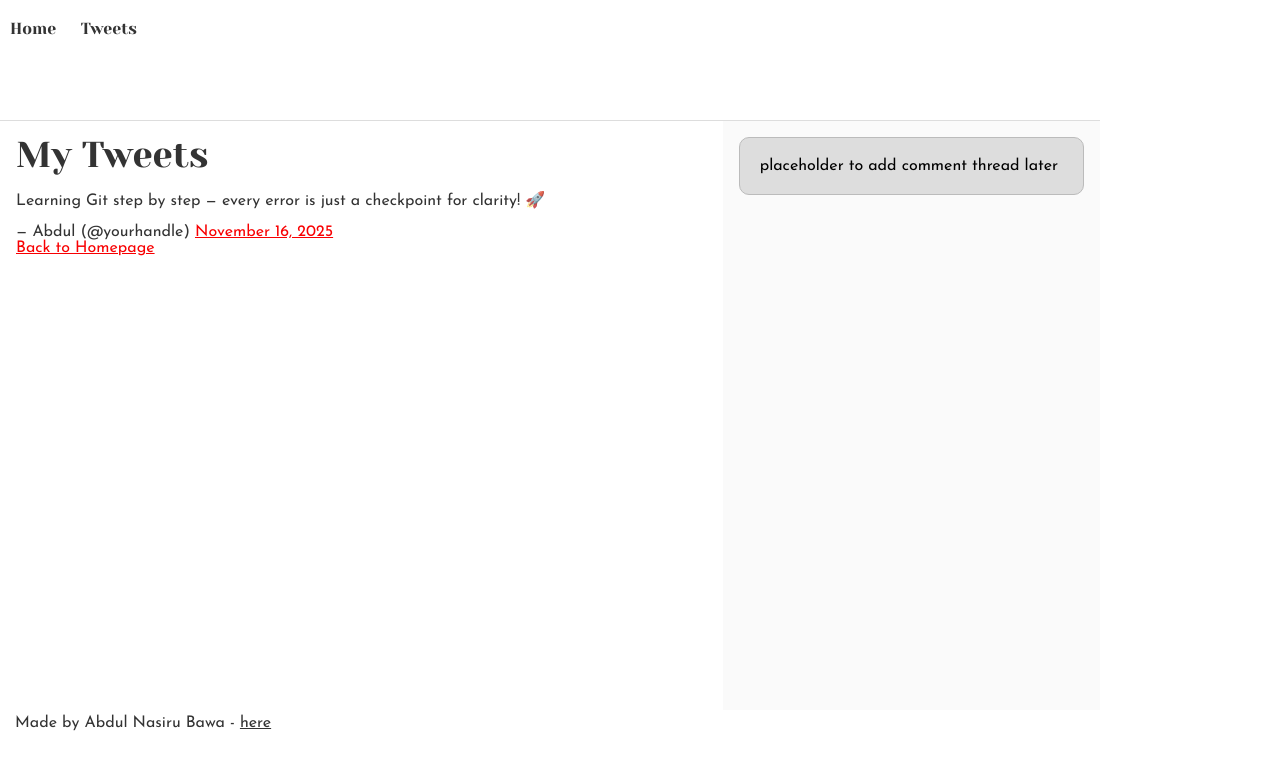
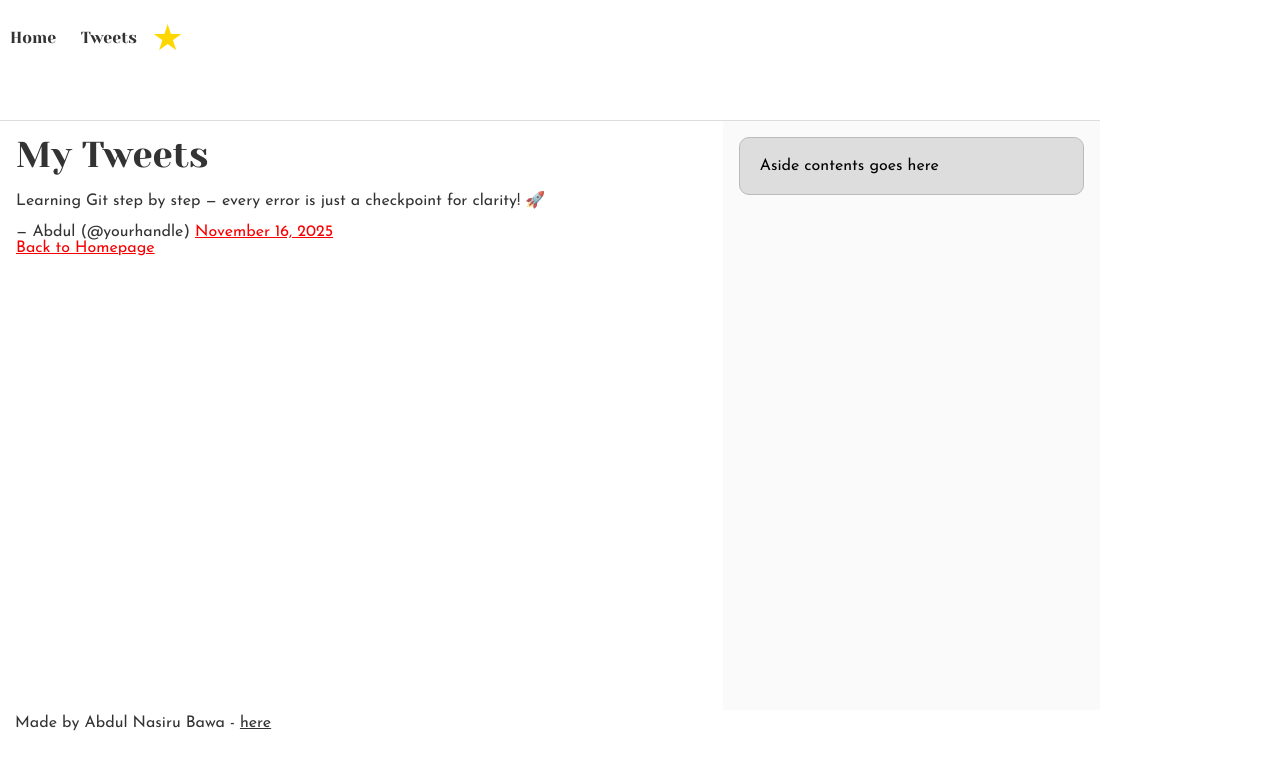
Before and after one commit to nas-bawa/alx_html_css, a plain HTML site: page css_basic/tweets.html in a window 1280 px wide. Drawn offline with Linux system fonts and the light colour scheme.

Commit message:
Personalise it with a logo

```diff
--- a/css_basic/base.css
+++ b/css_basic/base.css
@@ -70,6 +70,11 @@ header {
 }
 header a {
 	color: rgba(0, 0, 0, 0.8);
+}
+.logo {
+  font-size: 2rem;
+  margin-right: 1rem;
+  color: gold;
 }
 aside {
 	background: #FAFAFA;
--- a/css_basic/tweets.html
+++ b/css_basic/tweets.html
@@ -12,6 +12,7 @@
       <ul>
         <li><a href="index.html">Home</a></li>
         <li><a href="tweets.html">Tweets</a></li>
+        <li class="logo">&starf;</li> <!-- Unicode star character -->
       </ul>
     </header>
 
@@ -32,7 +33,7 @@
       </article>
 
       <aside>
-        <p>placeholder to add comment thread later</p>
+        <p>Aside contents goes here</p>
       </aside>
     </main>
 
```
Also changed, not shown: css_basic/index.html (+1 -0 lines).
